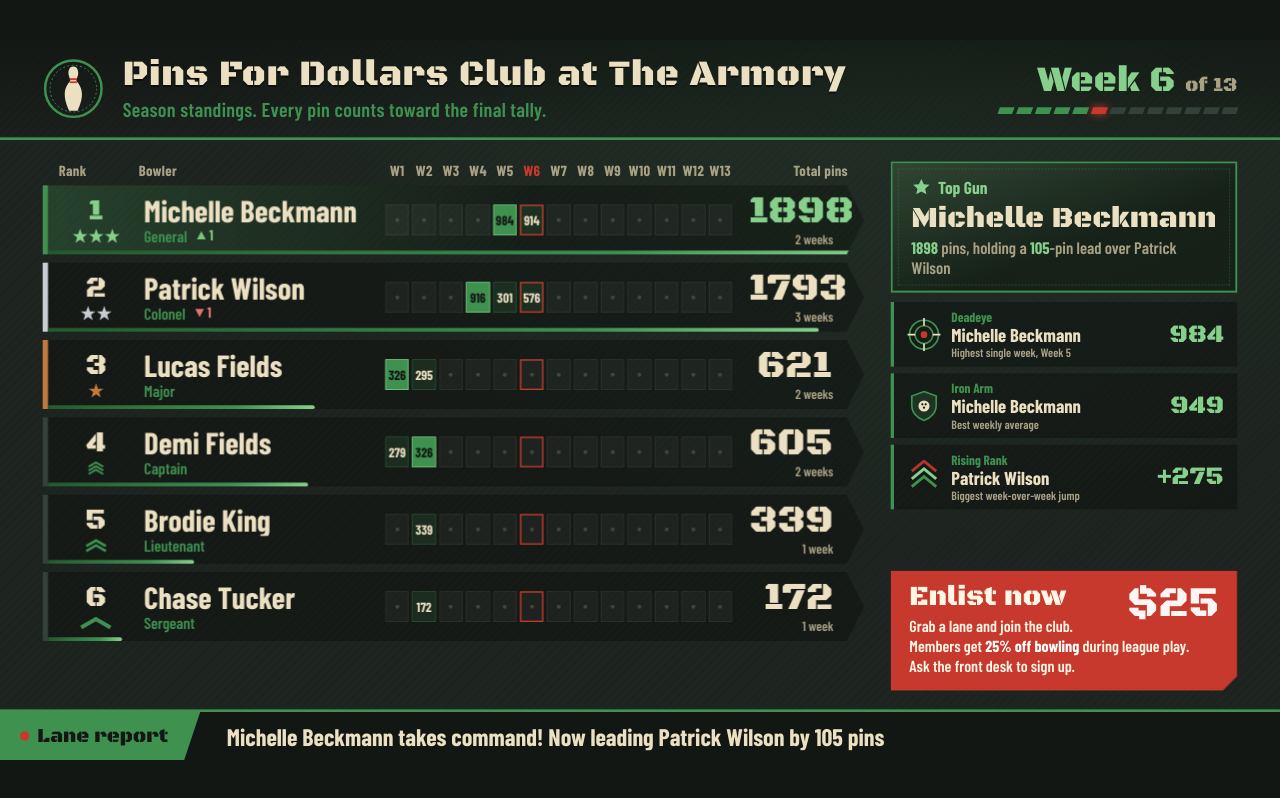
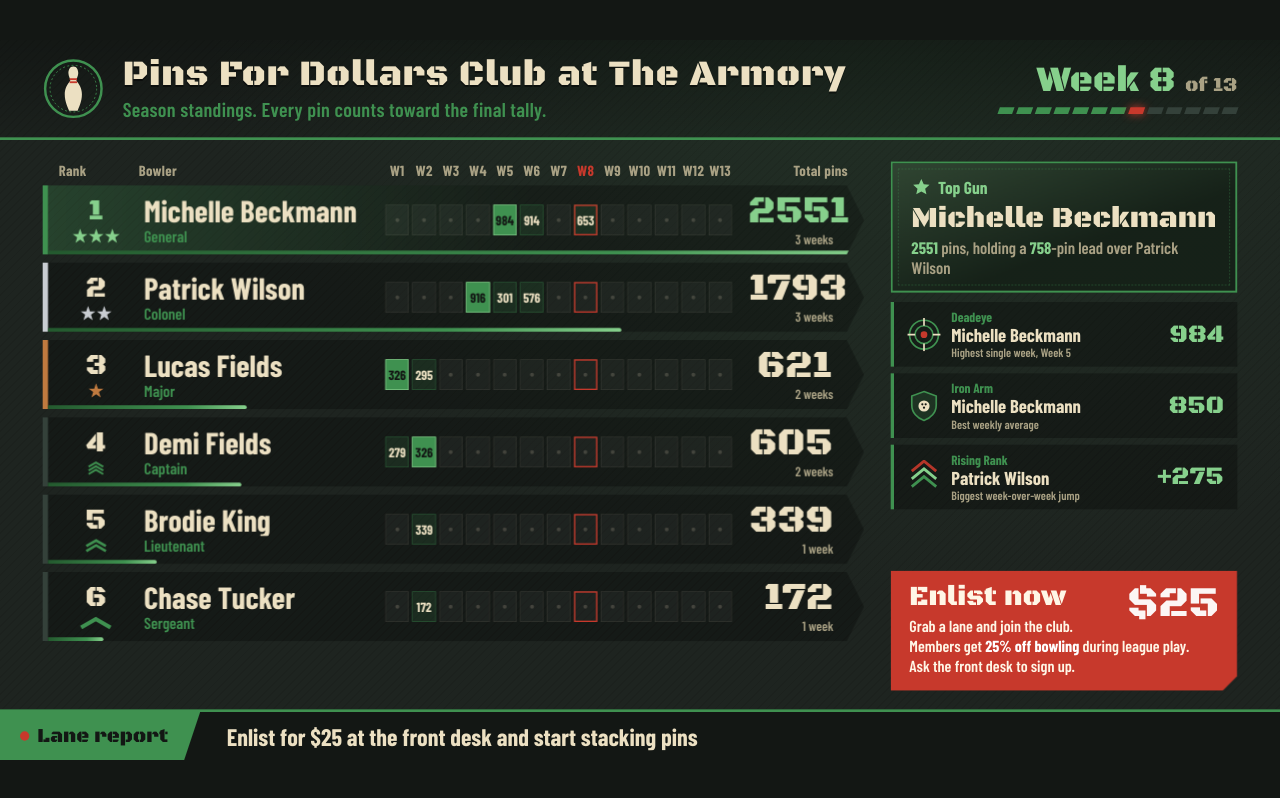
Before and after one commit to tanner-kerlin/pins-for-dollars, a plain HTML site: page index.html in a window 1280 px wide. Drawn offline with nearby package versions, Linux system fonts and the light colour scheme; a web font is replaced by a local one.

Commit message:
Add files via upload

```diff
--- a/index.html
+++ b/index.html
@@ -25,7 +25,7 @@ const PLAYERS = [
   { name: "Demi Fields",       weeks: [279, 326, 0, 0,   0,   0,   0, 0, 0, 0, 0, 0, 0] },
   { name: "Brodie King",       weeks: [0,   339, 0, 0,   0,   0,   0, 0, 0, 0, 0, 0, 0] },
   { name: "Chase Tucker",      weeks: [0,   172, 0, 0,   0,   0,   0, 0, 0, 0, 0, 0, 0] },
-  { name: "Michelle Beckmann", weeks: [0,   0,   0, 0,   984, 914, 0, 0, 0, 0, 0, 0, 0] },
+  { name: "Michelle Beckmann", weeks: [0,   0,   0, 0,   984, 914, 0, 653, 0, 0, 0, 0, 0] },
   { name: "Patrick Wilson",    weeks: [0,   0,   0, 916, 301, 576, 0, 0, 0, 0, 0, 0, 0] },
 ];
 </script>
```
